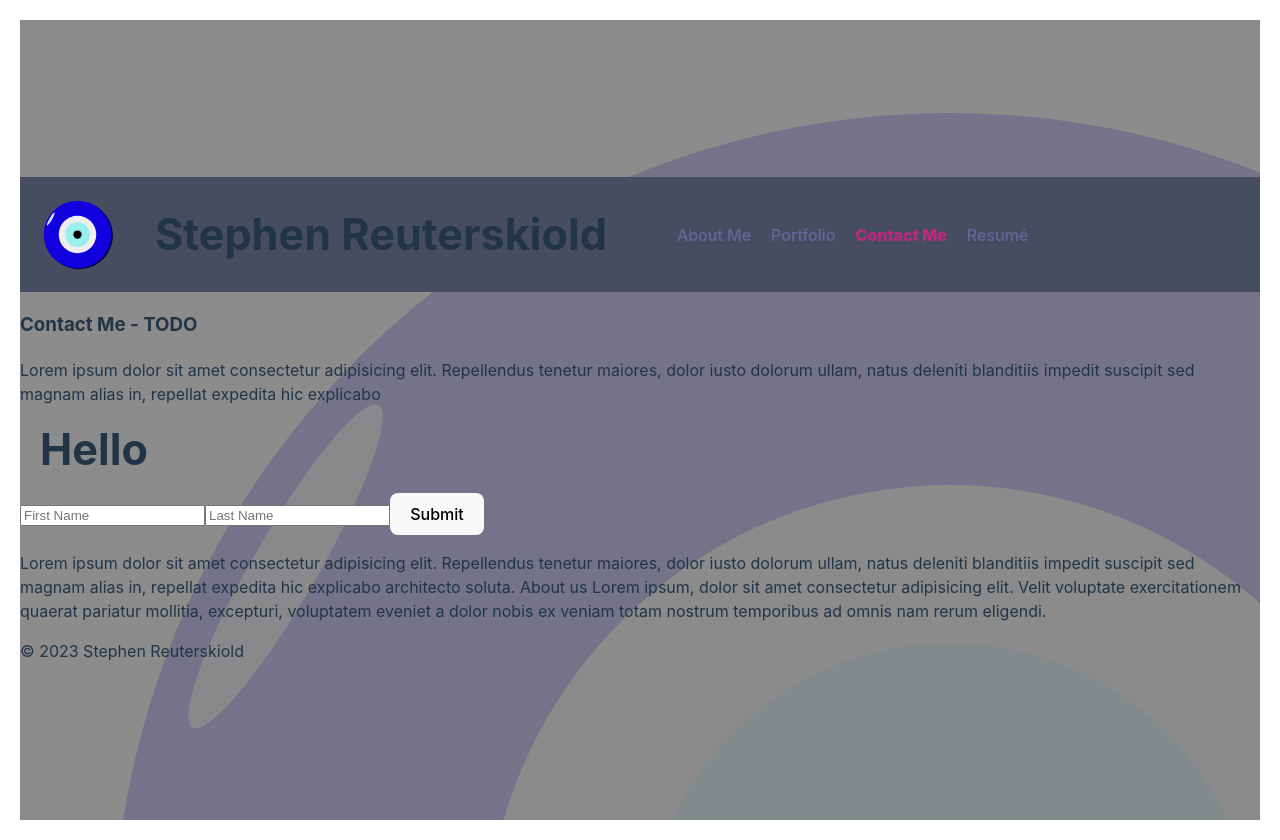
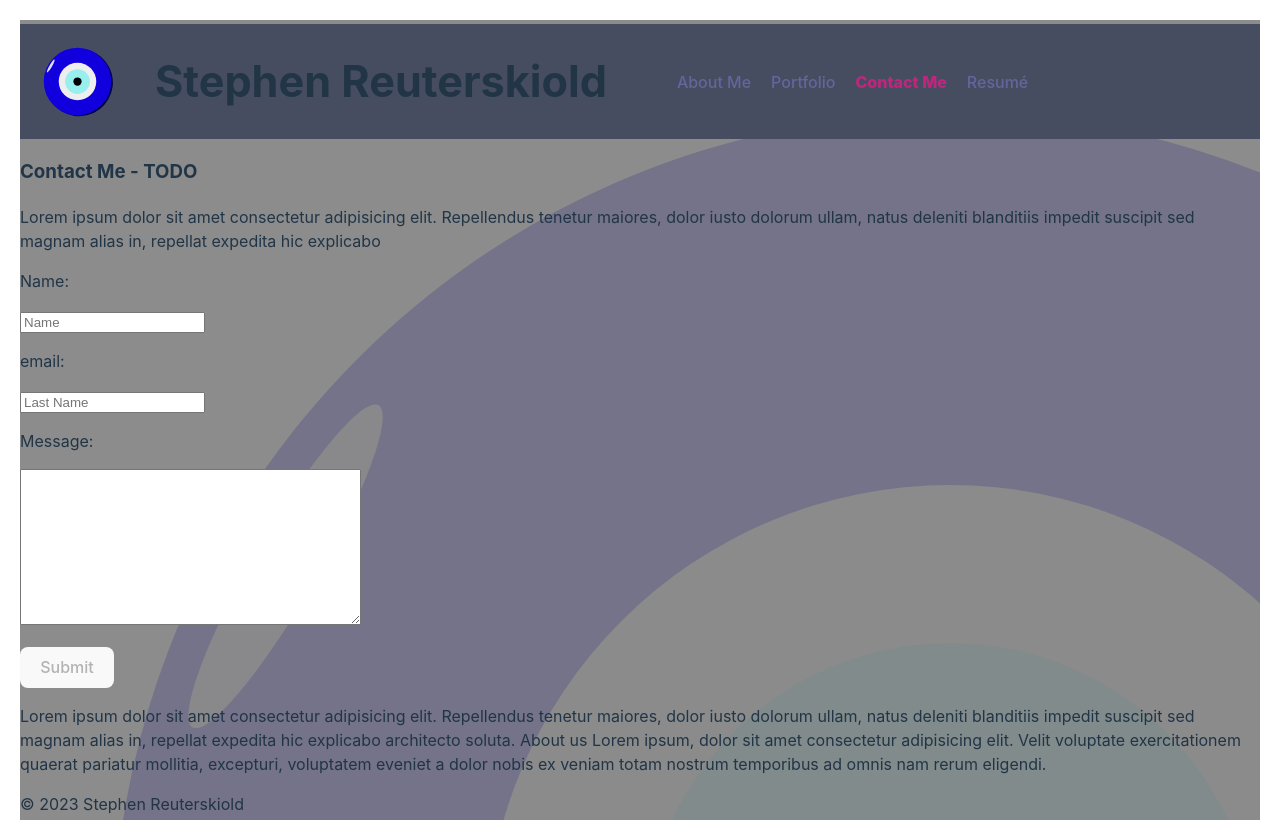
Before and after one commit to stevreut/my-portfolio, a React (Vite) app: page /contact in a window 1280 px wide. Built offline with nearby package versions, Linux system fonts and the light colour scheme.

Commit message:
form functional in contact page

```diff
--- a/src/components/ContactForm.jsx
+++ b/src/components/ContactForm.jsx
@@ -3,15 +3,41 @@ import { useState } from 'react';
 
 export default function ContactForm() {
   // Here we set two state variables for firstName and lastName using `useState`
-  const [firstName, setFirstName] = useState('');
-  const [lastName, setLastName] = useState('');
+  const [submitIsValid, setSubmitIsValid] = useState(false);
+  const [warnContent, setWarnContent] = useState('');
+  const [contactName, setContactName] = useState('');
+  const [email, setEmail] = useState('');
+  const [message, setMessage] = useState('');
 
   const handleInputChange = (e) => {
-    // Getting the value and name of the input which triggered the change
     const { name, value } = e.target;
-
-    // Ternary statement that will call either setFirstName or setLastName based on what field the user is typing in
-    return name === 'firstName' ? setFirstName(value) : setLastName(value);
+    console.log('name=',name);
+    console.log('value=',value);
+    if (name === 'contact-name') {
+      console.log('setting contact');
+      setContactName(value);
+    } else if (name === 'email') {
+      console.log('setting email');
+      setEmail(value);
+    } else if (name === 'message') {
+      console.log('setting message');
+      setMessage(value);
+    }
+    setSubmitIsValid(false);
+    if (!contactName) {
+      console.log('name blank');
+      setWarnContent("Name must not be blank");
+    } else if (!email) {
+      console.log('email blank');
+      setWarnContent("Email must not be blank");
+    } else if (!message) {
+      setWarnContent("Message must not be blank");
+    } else if (!email.match(/^([a-z0-9_\.-]+)@([\da-z\.-]+)\.([a-z\.]{2,6})$/)) {
+      setWarnContent("Invalid email");
+    } else {
+      setWarnContent("");
+      setSubmitIsValid(true);
+    }
   };
 
   const handleFormSubmit = (e) => {
@@ -19,35 +45,41 @@ export default function ContactForm() {
     e.preventDefault();
 
     // Alert the user their first and last name, clear the inputs
-    alert(`Hello ${firstName} ${lastName}`);
-    setFirstName('');
-    setLastName('');
+    alert(`from form: name: ${contactName}, email: ${email}, message: ${message}`);
   };
 
   return (
-    <div className="container text-center">
-      <h1>
-        Hello {firstName} {lastName}
-      </h1>
-      <form className="form" onSubmit={handleFormSubmit}>
-        <input
-          value={firstName}
-          name="firstName"
+      <form className="contact-form" onSubmit={handleFormSubmit}>
+        <p>Name:</p>
+        <p><input
+          value={contactName}  // TODO
+          name="contact-name"
           onChange={handleInputChange}
           type="text"
-          placeholder="First Name"
-        />
-        <input
-          value={lastName}
-          name="lastName"
+          placeholder="Name"
+        /></p>
+        <p>email:</p>
+        <p><input
+          value={email}  // TODO
+          name="email"
           onChange={handleInputChange}
           type="text"
           placeholder="Last Name"
+        /></p>
+        <p>Message:</p>
+        <p><textarea
+          value={message}
+          name="message"
+          onChange={handleInputChange}
+          rows={10}
+          cols={40}
         />
-        <button type="submit">
+        </p>
+        <p>{warnContent}</p>
+        <p>
+        <button type="submit" disabled={!submitIsValid}>
           Submit
-        </button>
+        </button></p>
       </form>
-    </div>
   );
 }
--- a/src/pages/ContactPage.jsx
+++ b/src/pages/ContactPage.jsx
@@ -11,7 +11,7 @@ export default function ContactPage() {
           impedit suscipit sed magnam alias in, repellat expedita hic explicabo
         </p>
 
-        <p><ContactForm /></p>
+        <ContactForm />
 
         <p>
           Lorem ipsum dolor sit amet consectetur adipisicing elit. Repellendus
```
